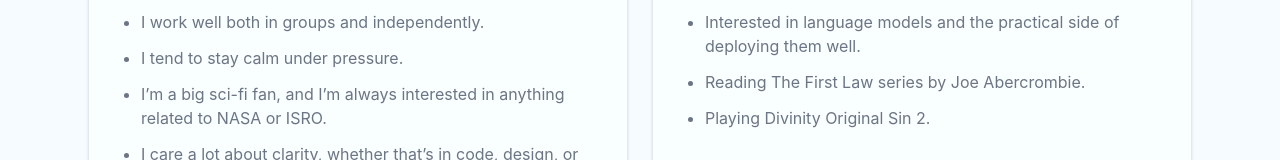
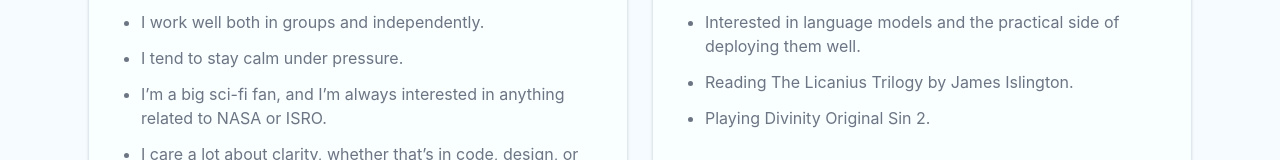
Before and after one commit to mananjen/portfolio-website, a React (Vite) app: page /#/about in a window 1280 px wide. Shown: the part 1710-1870 px from the top of the page. Built offline with nearby package versions, Linux system fonts and the light colour scheme.

Commit message:
Update reading list to Licanius Trilogy

```diff
--- a/src/content/about.ts
+++ b/src/content/about.ts
@@ -28,7 +28,7 @@
   rightNow: [
     "Thinking a lot about where modern AI is genuinely useful and where it is being overused.",
     "Interested in language models and the practical side of deploying them well.",
-    "Reading The First Law series by Joe Abercrombie.",
+    "Reading The Licanius Trilogy by James Islington.",
     "Playing Divinity Original Sin 2.",
   ],
 
```
